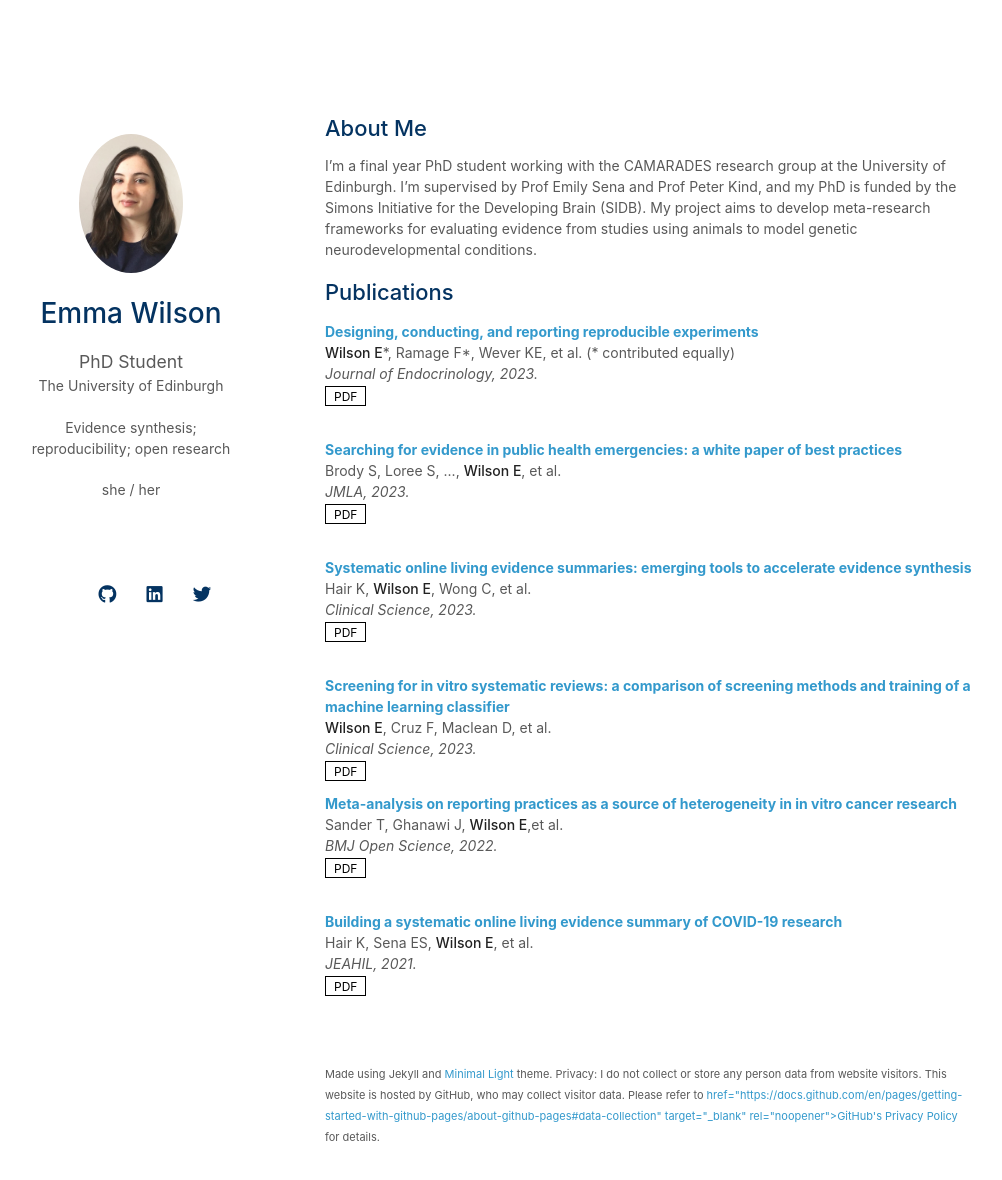
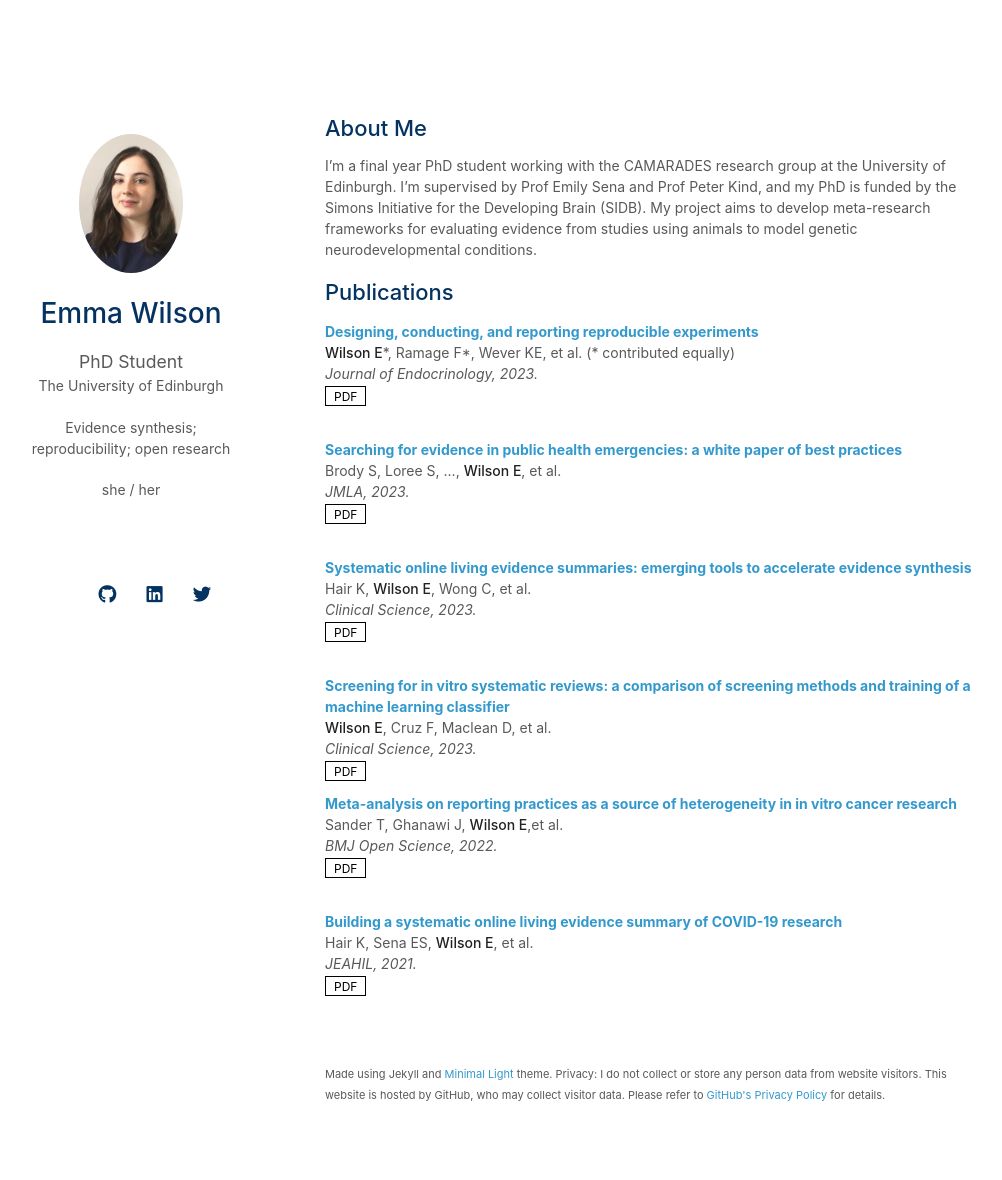
Before and after one commit to emma-wilson/emma-wilson.github.io, a Jekyll site: the page built from index.md, in a window 1280 px wide and 1216 px high. Shown: the top 1180 px of the window, without its empty margins (145-1147 px from the left). Built offline with Jekyll 4.4.1, drawn with Linux system fonts in a browser that asks for light colours; nearby versions of some CDN libraries; a style sheet for code colours, icons or effects is not loaded; our own code applies the rules of GitHub Pages for plain Markdown files.

Commit message:
Fix closing >

```diff
--- a/_layouts/homepage.html
+++ b/_layouts/homepage.html
@@ -104,7 +104,7 @@
       <br>
 
       {% if site.enable_footnote %}
-      <p><small>Made using Jekyll and <a href="https://github.com/yaoyao-liu/minimal-light" target="_blank" rel="noopener">Minimal Light</a> theme. Privacy: I do not collect or store any person data from website visitors. This website is hosted by GitHub, who may collect visitor data. Please refer to <a> href="https://docs.github.com/en/pages/getting-started-with-github-pages/about-github-pages#data-collection" target="_blank" rel="noopener">GitHub's Privacy Policy</a> for details.</small></p>
+      <p><small>Made using Jekyll and <a href="https://github.com/yaoyao-liu/minimal-light" target="_blank" rel="noopener">Minimal Light</a> theme. Privacy: I do not collect or store any person data from website visitors. This website is hosted by GitHub, who may collect visitor data. Please refer to <a href="https://docs.github.com/en/pages/getting-started-with-github-pages/about-github-pages#data-collection" target="_blank" rel="noopener">GitHub's Privacy Policy</a> for details.</small></p>
       {% endif %}
 
       </section>
```
